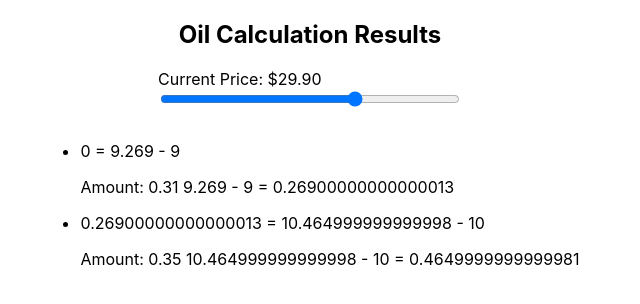
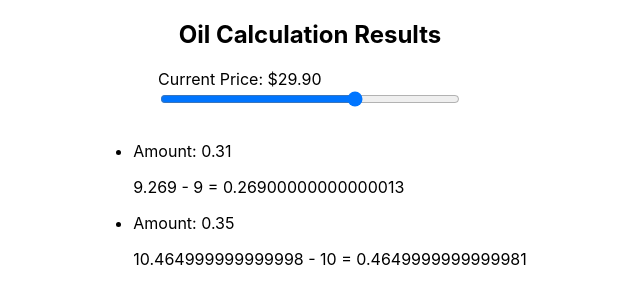
Before and after one commit to maryarray/oil, a React (Create React App) app: page / in a window 1280 px wide. Shown: the top 304 px of the page, without its empty margins (330-970 px from the left). Built offline with nearby package versions, Linux system fonts and the light colour scheme.

Commit message:
change display info

```diff
--- a/src/components/OilCalculator.js
+++ b/src/components/OilCalculator.js
@@ -24,9 +24,8 @@ const OilCalculator = () => {
             localResults.push({
               condition: curMaxDiff < realPrice - payPrice,
               curMaxDiff: `${curMaxDiff} = ${realPrice} - ${payPrice}`,
-              amount: `Amount: ${cummulateAmount} ${realPrice} - ${payPrice} = ${
-                realPrice - payPrice
-              }`,
+              amount: `Amount: ${cummulateAmount} `,
+              detail: `${realPrice} - ${payPrice} = ${realPrice - payPrice}`
             });
             curMaxDiff = realPrice - payPrice;
           }
@@ -64,8 +63,9 @@ const OilCalculator = () => {
           <li key={index}>
             {result.condition ? (
               <>
-                <p>{result.curMaxDiff}</p>
+                {/* <p>{result.curMaxDiff}</p> */}
                 <p>{result.amount}</p>
+                <p>{result.detail}</p>
               </>
             ) : null}
           </li>
```
